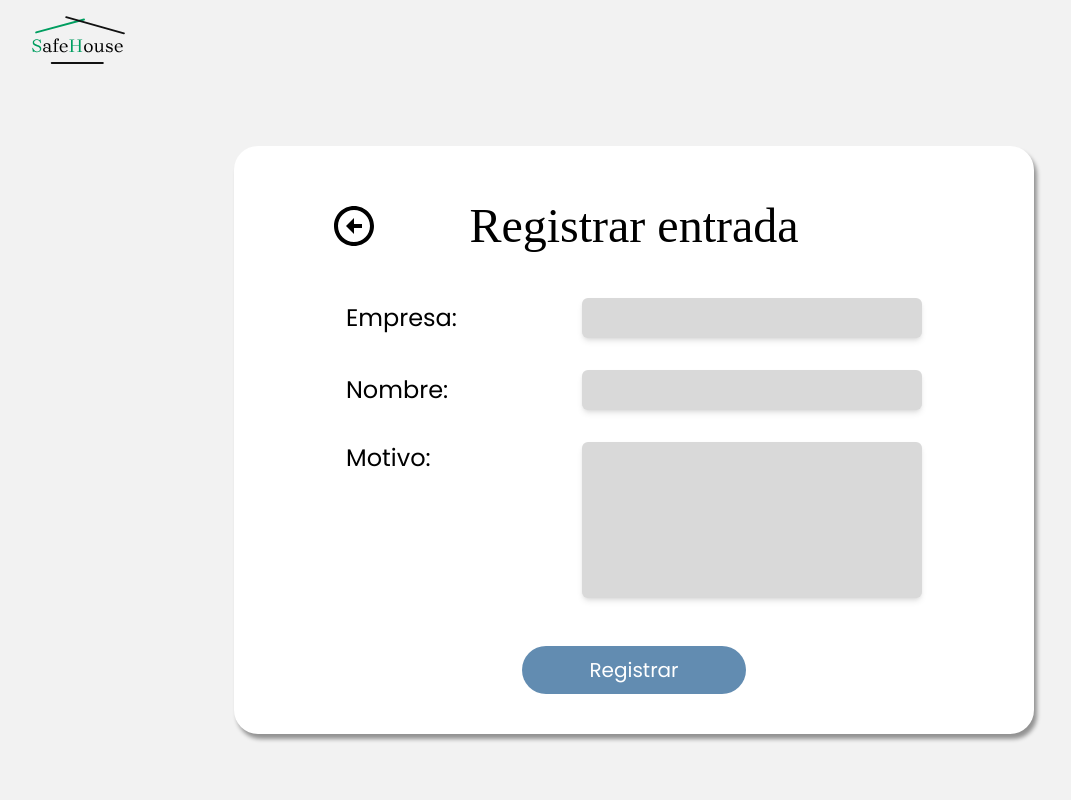
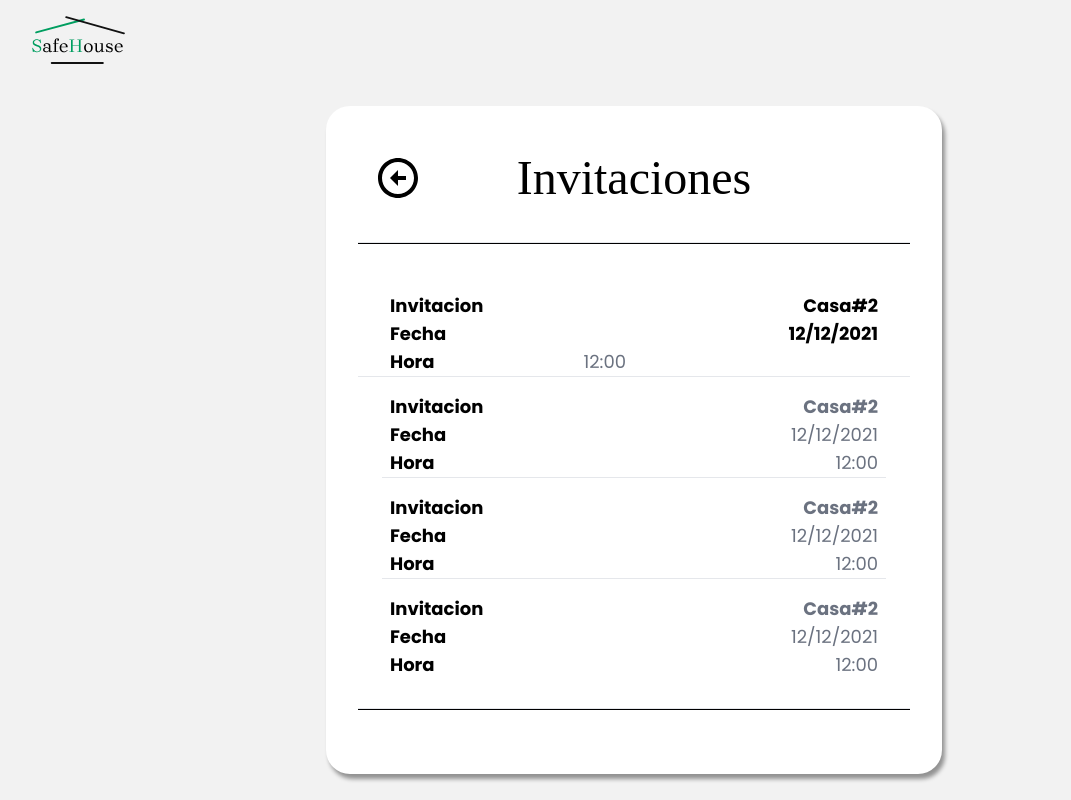
Before and after one commit to Fabio-Alfredo/deploy_definit, a React (Vite) app in the folder safeHouse-frontEnd/: page / in a window 1280 px wide. Shown: the whole page, without its empty margins (6-1077 px from the left). Built offline with nearby package versions, Linux system fonts and the light colour scheme; a web font is replaced by a local one.

Commit message:
add: invitation view

```diff
--- a/safeHouse-frontEnd/src/App.jsx
+++ b/safeHouse-frontEnd/src/App.jsx
@@ -5,6 +5,7 @@ import RegisterPage from "./page/ResiterPage"
 import GenerateQR from "./page/GenerateQR"
 import ReaderQr from "./page/ReaderQr"
 import RegisterEntry from "./page/RegisterEntry"
+import Invitations from "./page/Invitations"
 
 
 function App() {
@@ -16,7 +17,8 @@ function App() {
       {/* <GenerateQR/> */}
       {/* <Auth/> */}
       {/* <ReaderQr/> */}
-      <RegisterEntry/>
+      {/* <RegisterEntry/> */}
+      <Invitations/>
     </>
   )
 }
--- a/safeHouse-frontEnd/src/components/adminHousesComponents/House.jsx
+++ b/safeHouse-frontEnd/src/components/adminHousesComponents/House.jsx
@@ -11,7 +11,7 @@ const House = ({ house }) => {
                     <h2 className='flex font-popins sm:font-bold text-lg sm:text-2xl font-medium'>
                         {house.direction}
                     </h2>
-                    <div className='flex items-center   sm:pr-3'>
+                    <div className='flex items-center sm:pr-3'>
                         <p className='flex font-xs font-popins font-xs '> Editar  </p>
                         <IoMdSettings className='text-3xl pl-2 ' />
                     </div>
--- /dev/null
+++ b/safeHouse-frontEnd/src/components/invitationComponents/ContainerInvitations.jsx
@@ -0,0 +1,52 @@
+import React from 'react';
+import Navigation from '../Navigation';
+
+const ContainerInvitations = () => {
+    return (
+        <>
+            <div className='w-full p-4 sm:p-8 shadow-2xl rounded-3xl bg-white h-fit lg:w-2/3  xl:w-1/2' > {/* query */}
+                <Navigation title={"Invitaciones"} />
+                <hr className='h-0.5 bg-black mb-8' />
+                <div className='overflow-y-auto max-h-[50vh]'>
+                    <div className='font-popins grid grid-cols-2 px-6 pt-2 mt-2 text-lg list-none cursor-pointer rounded-xl hover:bg-slate-100' key={2}>
+                        <p className='font-popins w-full font-bold px-2'>Invitacion</p>
+                        <p className='font-popins w-full  font-bold px-2 text-end'>Casa#2</p>
+                        <p className='font-popins w-full grid grid-cols-2 font-bold px-2'>Fecha</p>
+                        <p className='font-popins w-full  font-bold px-2 text-end'>12/12/2021 </p>
+                        <p className='font-popins w-full grid grid-cols-2 font-bold px-2'>Hora<span className='text-end text-gray-500 font-normal'>12:00 </span></p>
+
+                    </div>
+                    <hr className='w-full bg-black' />
+                    <div className='font-popins px-6 pt-2 mt-2 text-lg list-none cursor-pointer rounded-xl hover:bg-slate-100' key={2}>
+                        <p className='font-popins w-full grid grid-cols-2 font-bold px-2'>Invitacion<span className='text-end text-gray-500'>Casa#2</span></p>
+                        <p className='font-popins w-full grid grid-cols-2 font-bold px-2'>Fecha<span className='text-end text-gray-500 font-normal'>12/12/2021 </span></p>
+                        <p className='font-popins w-full grid grid-cols-2 font-bold px-2'>Hora<span className='text-end text-gray-500 font-normal'>12:00 </span></p>
+                        <hr className='w-full bg-black' />
+                    </div>
+                    <div className='font-popins px-6 pt-2 mt-2 text-lg list-none cursor-pointer rounded-xl hover:bg-slate-100' key={2}>
+                        <p className='font-popins w-full grid grid-cols-2 font-bold px-2'>Invitacion<span className='text-end text-gray-500'>Casa#2</span></p>
+                        <p className='font-popins w-full grid grid-cols-2 font-bold px-2'>Fecha<span className='text-end text-gray-500 font-normal'>12/12/2021 </span></p>
+                        <p className='font-popins w-full grid grid-cols-2 font-bold px-2'>Hora<span className='text-end text-gray-500 font-normal'>12:00 </span></p>
+                        <hr className='w-full bg-black' />
+                    </div>
+                    <div className='font-popins px-6 pt-2 mt-2 text-lg list-none cursor-pointer rounded-xl hover:bg-slate-100' key={2}>
+                        <p className='font-popins w-full grid grid-cols-2 font-bold px-2'>Invitacion<span className='text-end text-gray-500'>Casa#2</span></p>
+                        <p className='font-popins w-full grid grid-cols-2 font-bold px-2'>Fecha<span className='text-end text-gray-500 font-normal'>12/12/2021 </span></p>
+                        <p className='font-popins w-full grid grid-cols-2 font-bold px-2'>Hora<span className='text-end text-gray-500 font-normal'>12:00 </span></p>
+                        <hr className='w-full bg-black' />
+                    </div>
+                    <div className='font-popins px-6 pt-2 mt-2 text-lg list-none cursor-pointer rounded-xl hover:bg-slate-100' key={2}>
+                        <p className='font-popins w-full grid grid-cols-2 font-bold px-2'>Invitacion<span className='text-end text-gray-500'>Casa#2</span></p>
+                        <p className='font-popins w-full grid grid-cols-2 font-bold px-2'>Fecha<span className='text-end text-gray-500 font-normal'>12/12/2021 </span></p>
+                        <p className='font-popins w-full grid grid-cols-2 font-bold px-2'>Hora<span className='text-end text-gray-500 font-normal'>12:00 </span></p>
+                        <hr className='w-full bg-black' />
+                    </div>
+                </div>
+
+                <hr className='h-0.5 bg-black my-8' />
+            </div>
+        </>
+    );
+};
+
+export default ContainerInvitations;
--- /dev/null
+++ b/safeHouse-frontEnd/src/page/Invitations.jsx
@@ -0,0 +1,17 @@
+import React from 'react';
+import Header from '../components/Header';
+import ContainerInvitations from '../components/invitationComponents/ContainerInvitations';
+
+
+const Invitations = () => {
+    return (
+        <div className='h-screen'>
+            <Header />
+            <div className='flex items-center justify-center w-full bg-color-primary px-6 min-h-[90vh]'>
+                <ContainerInvitations />
+            </div>
+        </div>
+    );
+};
+
+export default Invitations;
```
